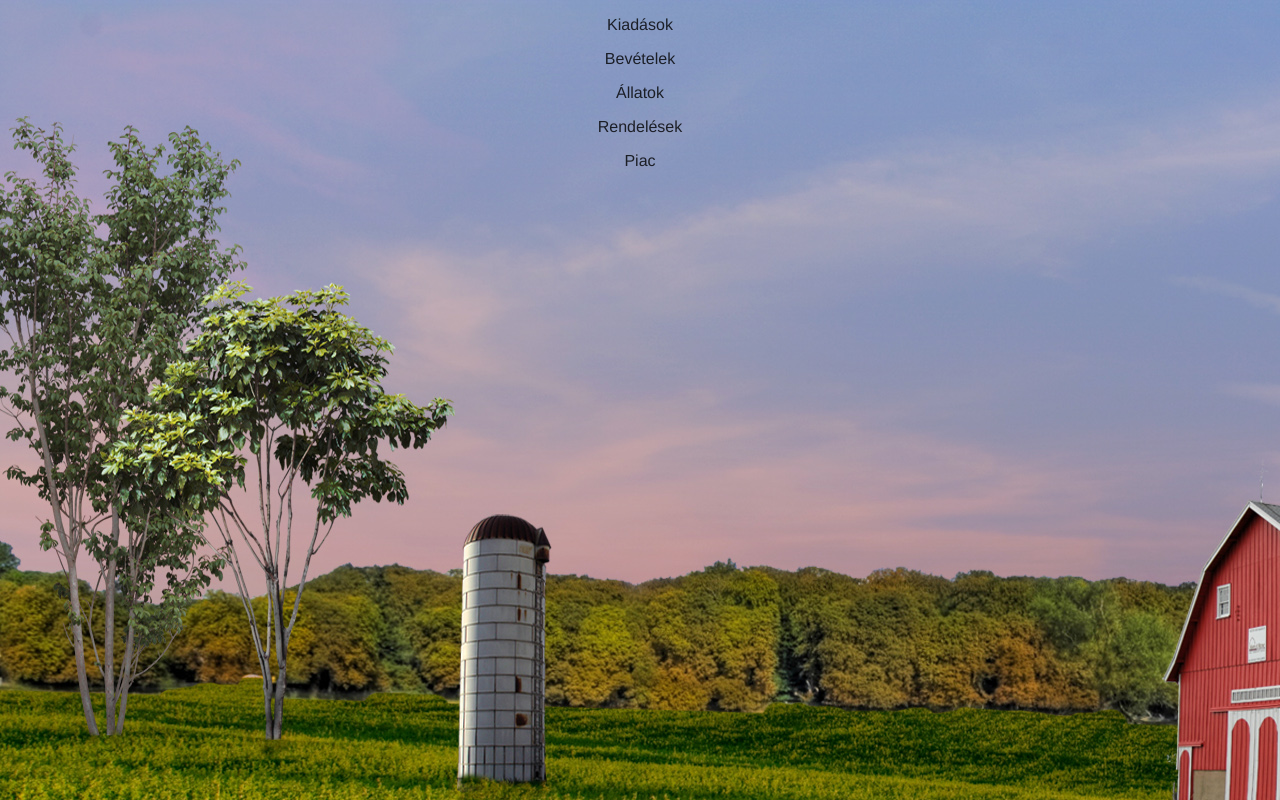
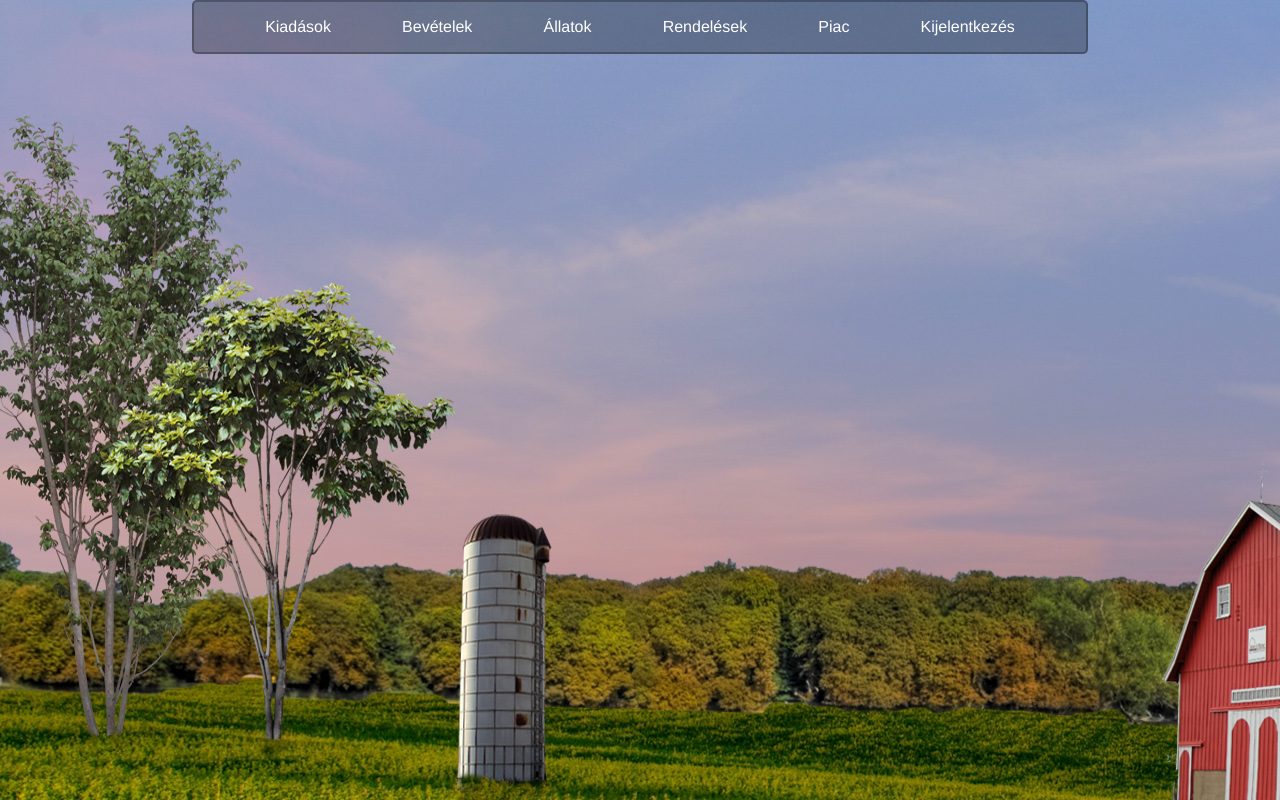
Before and after one commit to maryn1421/boerderij-frontend, a React (Create React App) app in the folder frontend/: page /farm in a window 1280 px wide. Built offline with nearby package versions, Linux system fonts and the light colour scheme.

Commit message:
added a design to farm menu and created a new component: FarmIncomePage

```diff
--- a/frontend/src/pages/farmPage/FarmMenu.js
+++ b/frontend/src/pages/farmPage/FarmMenu.js
@@ -18,6 +18,9 @@ const FarmMenu = () => {
             <div className="farmPage__menuItem">
                 <p>Piac</p>
             </div>
+            <div className="farmPage__menuItem">
+                <p>Kijelentkezés</p>
+            </div>
         </div>
     </div>
 }
--- a/frontend/src/pages/farmPage/farmPage.css
+++ b/frontend/src/pages/farmPage/farmPage.css
@@ -0,0 +1,21 @@
+.farmPage__menu {
+    margin-left: auto;
+    margin-right: auto;
+    display: flex;
+    justify-content: space-evenly;
+    color: white;
+    width: 70vw;
+    border: 2px solid rgba(0, 0, 0, 0.27);
+    border-radius: 5px;
+    background-color: rgba(0, 0, 0, 0.27);
+}
+
+
+
+
+
+@media (max-width: 600px) {
+    .farmPage__menu {
+        width: 100vw;
+    }
+}
```
Also changed, not shown: frontend/src/pages/farmPage/farmPageIncome/FarmIncomePage.js (added, +10 -0 lines).
